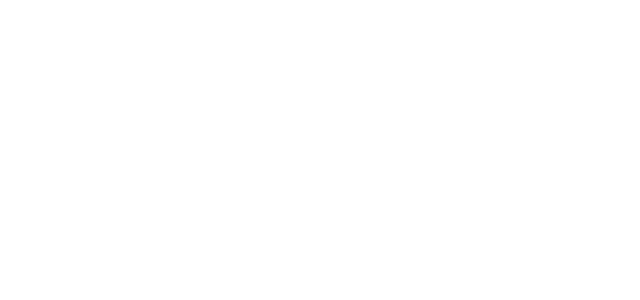
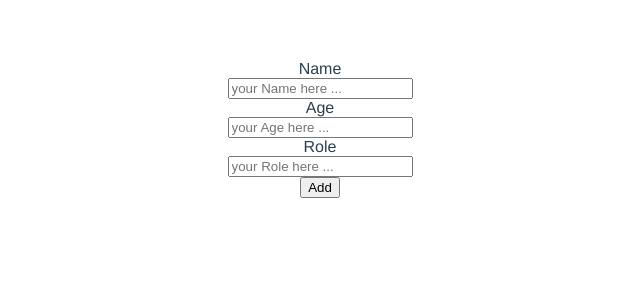
Before and after one commit to tojoniaina30/VueExo, a Vue app: page / in a window 1280 px wide. Shown: the top 300 px of the page, without its empty margins (320-960 px from the left). Built offline with nearby package versions, Linux system fonts and the light colour scheme.

Commit message:
nanao v-model anaty input 3

```diff
--- a/src/App.vue
+++ b/src/App.vue
@@ -1,16 +1,18 @@
 <template>
   <div id="app">
-
+    <AddForm/>
   </div>
 </template>
 
 <script>
+import AddForm from './components/AddForm.vue';
 
 export default {
   name: 'App',
   components: {
+    AddForm,
+  }
 
-  }
 }
 </script>
 
--- a/src/components/AddForm.vue
+++ b/src/components/AddForm.vue
@@ -2,13 +2,13 @@
     <div>
         <form>
             <label for="">Name <br>
-                <input type="text" placeholder="your Name here ..."> <br>
+                <input type="text" placeholder="your Name here ..." v-model="name"> <br>
             </label>
             <label for="">Age <br>
-                <input type="text" placeholder="your Age here ..."><br>
+                <input type="text" placeholder="your Age here ..." v-model="age"><br>
             </label>
             <label for="">Role <br>
-                <input type="text" placeholder="your Role here ..."> <br>
+                <input type="text" placeholder="your Role here ..." v-model="role"> <br>
             </label>
 
             <button>Add</button>
@@ -18,7 +18,14 @@
 
 <script>
 export default {
-    name:'AddForm'
+    name: 'AddForm',
+    data: function () {
+        return {
+            name: '',
+            age: '',
+            role: '',
+        }
+    },
 }
 </script>
 
```
